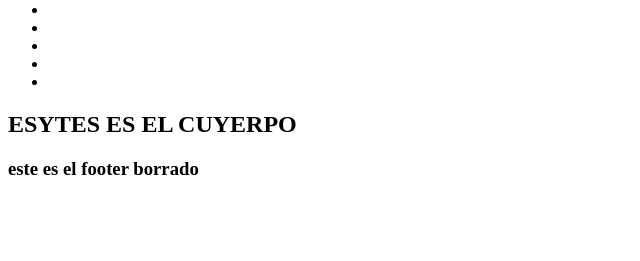
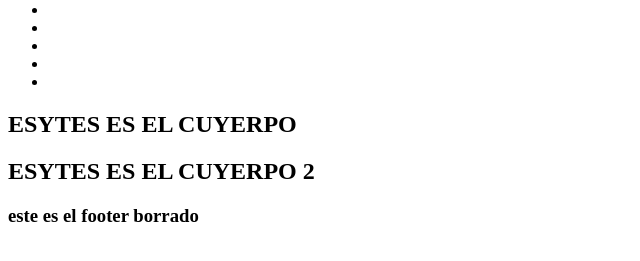
Before and after one commit to WilmerAllende/ejemploPruebaGH, a plain HTML site: page index.html in a window 1280 px wide. Shown: the part 79-340 px from the top of the page, without its empty margins (0-640 px from the left). Drawn offline with Linux system fonts and the light colour scheme.

Commit message:
Agregado section 2 parrafo

```diff
--- a/index.html
+++ b/index.html
@@ -18,6 +18,7 @@
 
 	<section>
 		<h2>ESYTES ES EL CUYERPO </h2>
+		<h2>ESYTES ES EL CUYERPO  2</h2>
 	</section>
 
 	<footer>
```
